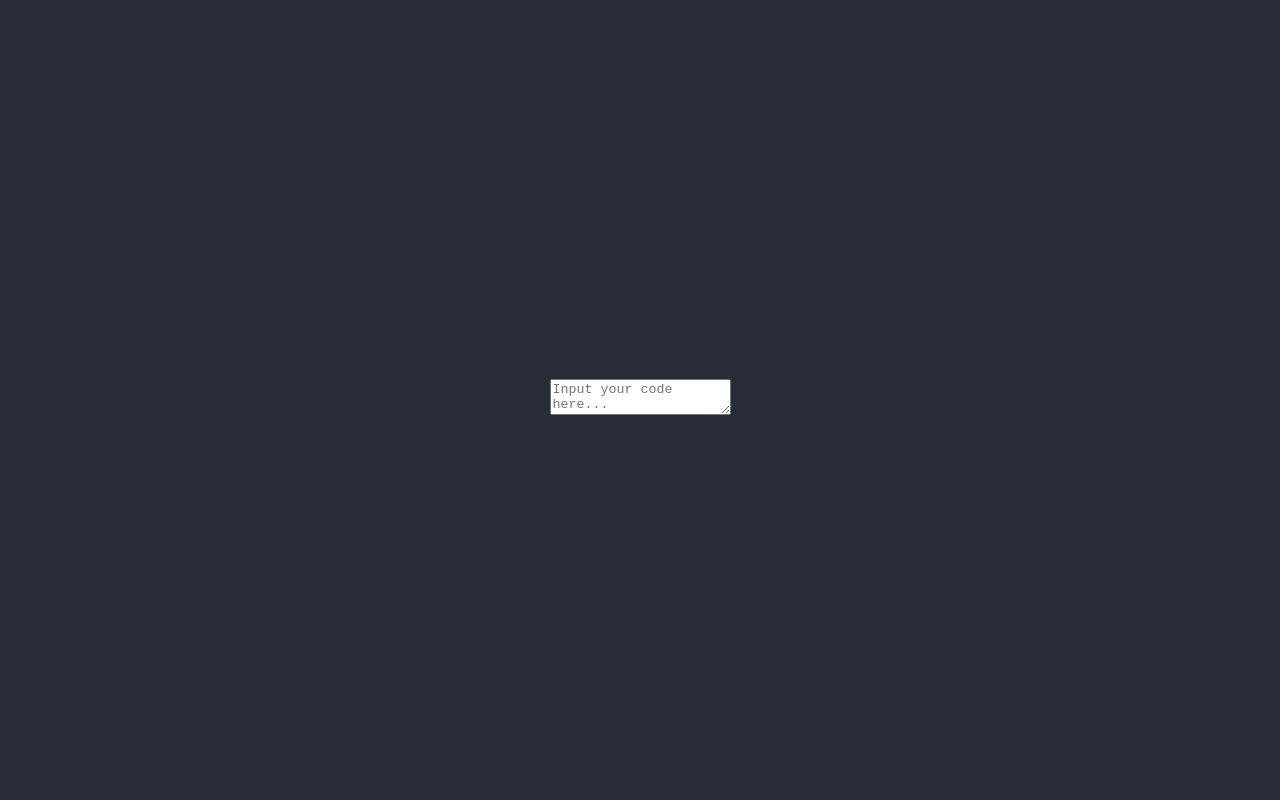
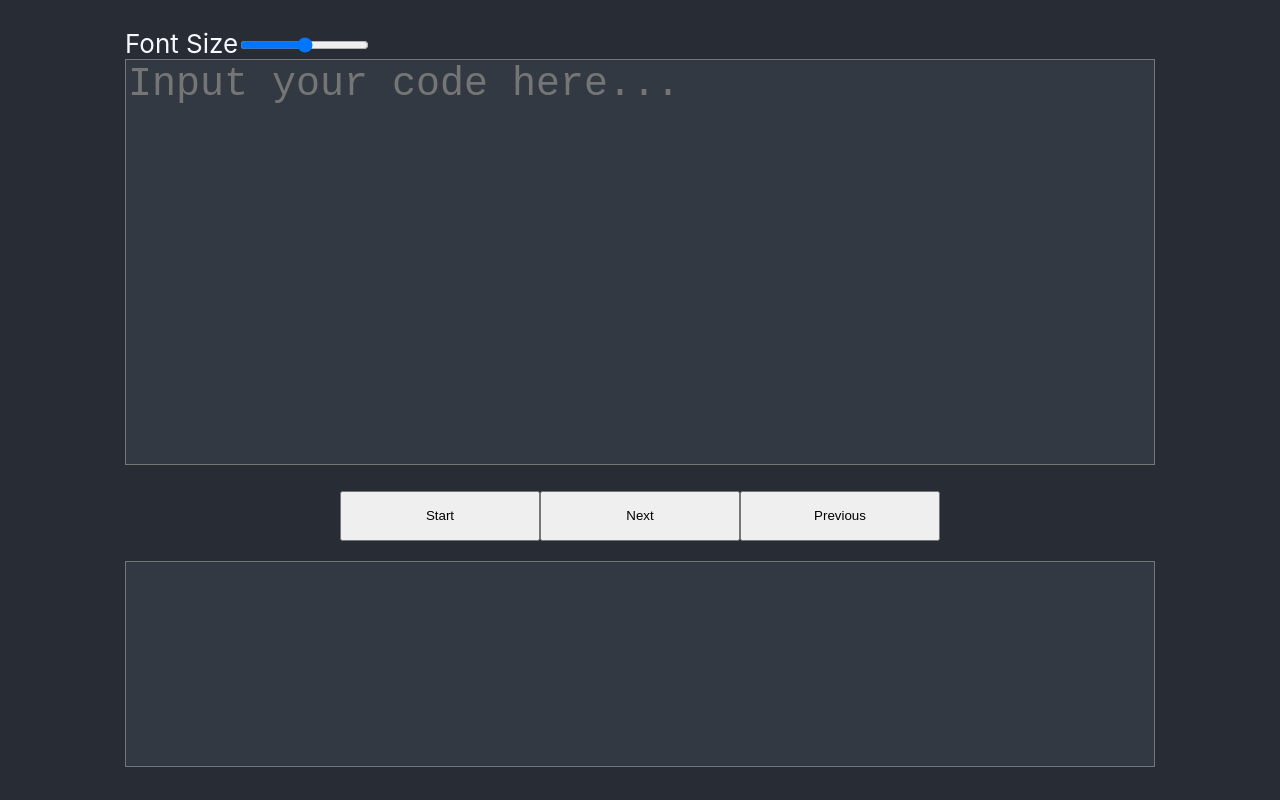
Before and after one commit to Noratrieb/brainfuck, a React (Create React App) app in the folder ibfi-ts/: page / in a window 1280 px wide. Built offline with nearby package versions, Linux system fonts and the light colour scheme.

Commit message:
interpreter

```diff
--- a/ibfi-ts/package.json
+++ b/ibfi-ts/package.json
@@ -10,6 +10,7 @@
     "@types/node": "^12.0.0",
     "@types/react": "^17.0.0",
     "@types/react-dom": "^17.0.0",
+    "node-sass": "^6.0.0",
     "react": "^17.0.2",
     "react-dom": "^17.0.2",
     "react-scripts": "4.0.3",
--- a/ibfi-ts/src/App.scss
+++ b/ibfi-ts/src/App.scss
@@ -1,3 +1,7 @@
+$main-color: #282c34;
+$main-color-brighter: #323942;
+$font-color: ghostwhite;
+
 .App {
   text-align: center;
 }
@@ -8,16 +12,48 @@
 }
 
 .App-header {
-  background-color: #282c34;
+  background-color: $main-color;
   min-height: 100vh;
   display: flex;
   flex-direction: column;
   align-items: center;
   justify-content: center;
   font-size: calc(10px + 2vmin);
-  color: white;
+  color: $font-color;
 }
 
 .App-link {
   color: #61dafb;
 }
+
+.bf-input {
+  .code-input {
+    resize: none;
+    width: 80vw;
+    height: 400px;
+    font-size: 100px;
+  }
+}
+
+.bf-run {
+  margin: 20px;
+
+  button {
+    height: 50px;
+    width: 200px;
+  }
+}
+
+.bf-output {
+  .output-area {
+    resize: none;
+    width: 80vw;
+    height: 200px;
+    font-size: 20px;
+  }
+}
+
+textarea {
+  background-color: $main-color-brighter;
+  color: $font-color;
+}
--- a/ibfi-ts/src/App.tsx
+++ b/ibfi-ts/src/App.tsx
@@ -1,11 +1,33 @@
 import './App.scss';
+import CodeInput from "./components/CodeInput";
+import ProgramOutput from "./components/ProgramOutput";
+import React, {useState} from "react";
+import Interpreter from "./brainfuck/Interpreter";
+import RunInfo from "./components/RunInfo";
 
 function App() {
+    const [interpreter, setInterpreter] = useState<Interpreter | null>(null);
+
+    const [out, setOut] = useState("");
+    const [input, setInput] = useState("");
+
+    const outHandler = (char: number) => {
+        setOut(out => out + String.fromCharCode(char))
+    }
+
+    const inHandler = (): number => {
+        return 65;
+    }
+
+    const start = () => setInterpreter(new Interpreter(input, outHandler, inHandler));
+    const next = () => interpreter?.next();
+    const prev = () => interpreter?.prev();
+
     return (
         <div className="App-header">
-            <div className="bf-input">
-                <textarea placeholder="Input your code here..."/>
-            </div>
+            <CodeInput setInput={input => setInput(input)}/>
+            <RunInfo nextHandler={next} prevHandler={prev} startHandler={start} interpreter={interpreter}/>
+            <ProgramOutput text={out}/>
         </div>
     );
 }
--- /dev/null
+++ b/ibfi-ts/src/brainfuck/Interpreter.ts
@@ -0,0 +1,76 @@
+export default class Interpreter {
+    private readonly _array: Uint8Array;
+    private _pointer: number;
+    private readonly _code: string;
+    private _codePointer: number;
+
+    private _inHandler: (() => number);
+    private _outHandler: ((char: number) => void);
+
+    constructor(code: string, outHandler: ((char: number) => void), inHandler: (() => number)) {
+        const buf = new ArrayBuffer(32000);
+        this._array = new Uint8Array(buf);
+        this._pointer = 0;
+        this._code = code;
+        this._codePointer = 0;
+        this._inHandler = inHandler;
+        this._outHandler = outHandler;
+    }
+
+    public next() {
+        switch (this._code[++this._codePointer]) {
+            case '+':
+                this._array[this._pointer]++;
+                break;
+            case '-':
+                this._array[this._pointer]--;
+                break;
+            case '>':
+                this._pointer++;
+                break;
+            case '<':
+                this._pointer--;
+                break;
+            case '.':
+                this._outHandler(this._array[this._pointer]);
+                break;
+            case ',':
+                this._array[this._pointer] = this._inHandler();
+                break;
+            case '[':
+                console.error("does not support [ for now")
+                break;
+            case ']':
+                console.error("does not support ] for now")
+                break;
+            default: {
+            }
+        }
+        console.log("next step")
+    }
+
+    public prev() {
+
+    }
+
+
+    get value(): number {
+        return this._array[this._pointer];
+    }
+
+    get array(): Uint8Array {
+        return this._array;
+    }
+
+    get pointer(): number {
+        return this._pointer;
+    }
+
+    get code(): string {
+        return this._code;
+    }
+
+    get codePointer(): number {
+        return this._codePointer;
+    }
+}
--- /dev/null
+++ b/ibfi-ts/src/components/CodeInput.tsx
@@ -0,0 +1,23 @@
+import React, {useState} from 'react';
+
+interface CodeInputProps {
+    setInput: ((input: string) => void),
+}
+
+const CodeInput = ({setInput}: CodeInputProps) => {
+    const [fontSize, setFontSize] = useState(40);
+
+    return (
+        <div>
+            <div className="bf-input">
+                <div>
+                    <label htmlFor="bf-input-fontsize-range">Font Size</label>
+                    <input type="range" id="bf-input-fontsize-range" onChange={v => setFontSize(+v.target.value)}/>
+                </div>
+                <textarea onChange={e => setInput(e.target.value)} style={{fontSize}} className="code-input" placeholder="Input your code here..."/>
+            </div>
+        </div>
+    );
+};
+
+export default CodeInput;
--- /dev/null
+++ b/ibfi-ts/src/components/ProgramOutput.tsx
@@ -0,0 +1,15 @@
+import React from 'react';
+
+interface ProgramOutputProps {
+    text: string
+}
+
+const ProgramOutput = ({text}: ProgramOutputProps) => {
+    return (
+        <div className="bf-output">
+            <textarea readOnly className="output-area" value={text}/>
+        </div>
+    );
+};
+
+export default ProgramOutput;
--- /dev/null
+++ b/ibfi-ts/src/components/RunInfo.tsx
@@ -0,0 +1,28 @@
+import React from 'react';
+import Interpreter from "../brainfuck/Interpreter";
+
+interface RunInfoProps {
+    nextHandler: () => void,
+    prevHandler: () => void,
+    startHandler: () => void,
+    interpreter: Interpreter | null,
+}
+
+const RunInfo = ({interpreter, ...props}: RunInfoProps) => {
+        return (
+            <div className="bf-run">
+                <div>
+                    <button onClick={props.startHandler}>Start</button>
+                    <button onClick={props.nextHandler}>Next</button>
+                    <button onClick={props.prevHandler}>Previous</button>
+                </div>
+
+                {interpreter &&
+                <div>Pointer: {interpreter.pointer} value {interpreter.value}</div>
+                }
+            </div>
+        );
+    }
+;
+
+export default RunInfo;
```
Also changed, not shown: 1 other file (tests, documents, lock files or other folders).
